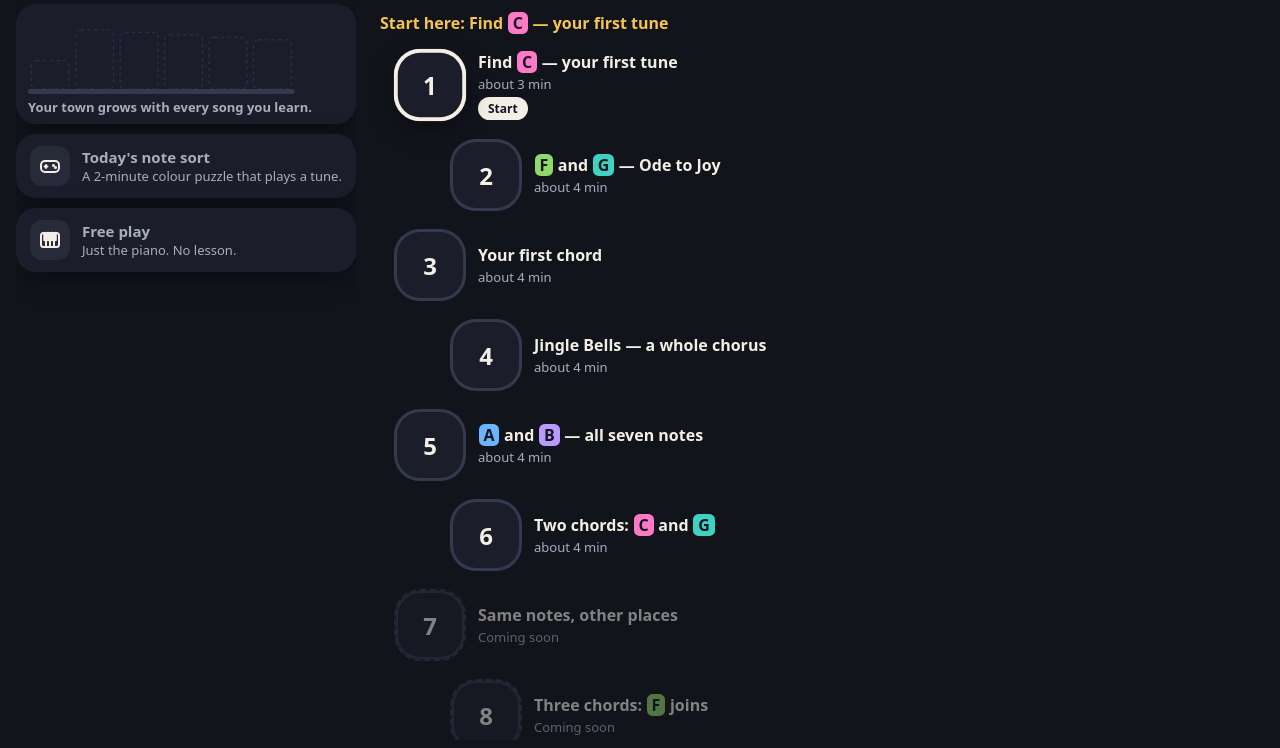
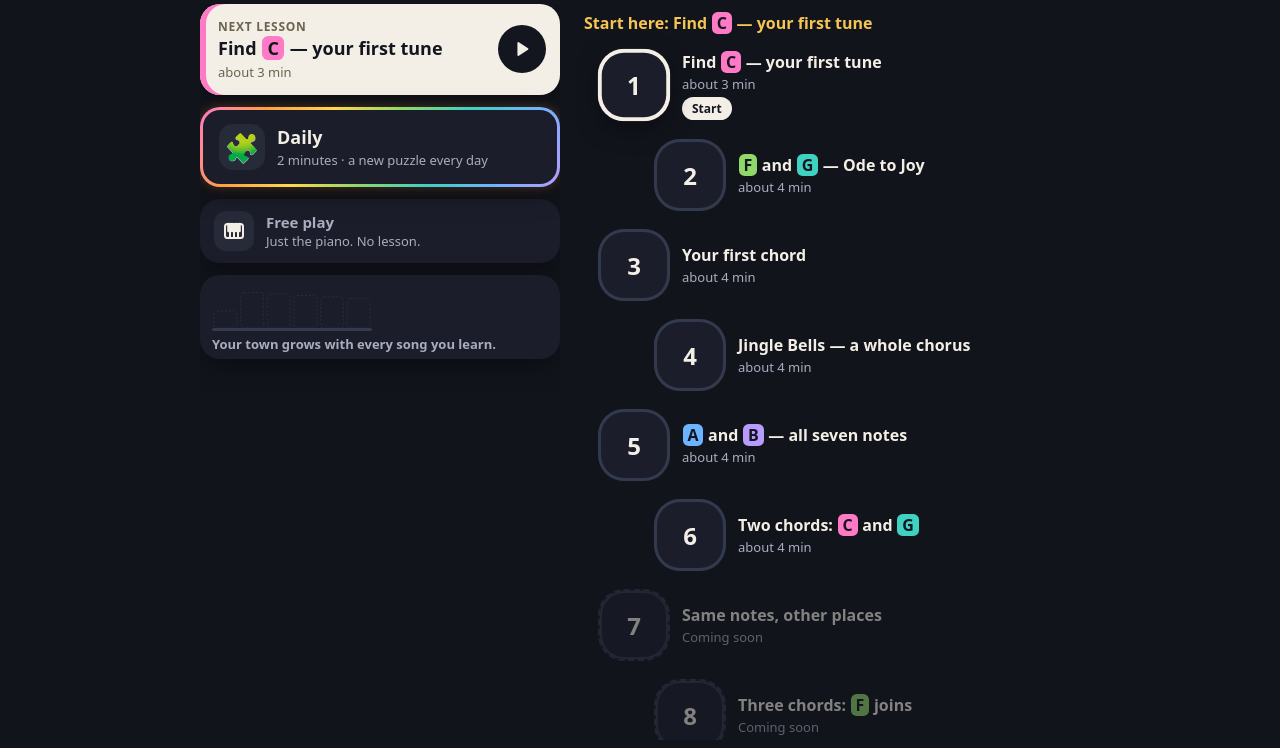
Before and after one commit to Marabooo/maraboo-piano, a website with bundled scripts: page index.html in a window 1280 px wide. Shown: the part 52-800 px from the top of the page. Built offline with nearby package versions, Linux system fonts and the light colour scheme; files whose address does not match are found by name.

Commit message:
v0.4.0: Round 1 changes - button order, no listen steps, shorter completion, Daily card + centred home, Jingle Bells fix, PC key highlight

```diff
--- a/css/app.css
+++ b/css/app.css
@@ -467,3 +467,32 @@ body.tm-bar-on #app { top: calc(44px + var(--safe-t)); }
 .lang-choice { min-height: 64px; border: 0; border-radius: 14px; background: var(--surface-2); color: var(--text); display: flex; align-items: center; gap: 10px; padding: 0 14px; cursor: pointer; font-size: 16px; font-family: inherit; }
 .lang-choice[aria-pressed="true"] { box-shadow: inset 0 0 0 2.5px var(--cream); }
 .flag-dot { width: 30px; height: 30px; border-radius: 50%; overflow: hidden; flex: none; box-shadow: 0 0 0 1.5px var(--line); }
+
+/* v2 (Round 1): in any side-by-side button row the go-on (primary) button sits on the RIGHT,
+   other options (hear first, again, start over, close…) on the left — same place every time. */
+.row > .btn.primary, .card-btns > .btn.primary, .tm-row > .tm-btn.primary, .tm-row > .tm-btn.go { order: 2; }
+
+/* v2 home (Round 1: "not tempted to click the daily", "eyes jump to the colours", "more centred") */
+.home-cols { width: 100%; max-width: 880px; margin: 0 auto; grid-template-columns: minmax(280px, 360px) 1fr; }
+.home-left { gap: 12px; }
+.hero { border: 0; cursor: pointer; text-align: left; display: flex; align-items: center; gap: 12px; padding: 14px 14px 14px 18px; border-radius: var(--radius);
+  background: var(--cream); color: var(--ink); box-shadow: var(--shadow), inset 6px 0 0 var(--lc); font-family: inherit; }
+.hero-txt { flex: 1; display: flex; flex-direction: column; gap: 3px; min-width: 0; }
+.hero .eyebrow { color: #6b6350; font-size: 12px; }
+.hero b { font-size: 18px; line-height: 1.2; }
+.hero .muted { color: #6b6350; font-size: 13px; }
+.hero-go { width: 48px; height: 48px; border-radius: 50%; background: var(--ink); color: var(--cream); display: grid; place-items: center; flex: none; }
+.hero-go svg { width: 22px; height: 22px; }
+.daily-card { position: relative; border: 0; cursor: pointer; text-align: left; display: flex; align-items: center; gap: 12px; padding: 14px 16px; border-radius: var(--radius);
+  color: var(--text); font-family: inherit; isolation: isolate;
+  background: linear-gradient(var(--surface), var(--surface)) padding-box,
+              linear-gradient(120deg, var(--n-C), var(--n-D), var(--n-E), var(--n-F), var(--n-G), var(--n-A), var(--n-B)) border-box;
+  border: 3px solid transparent; animation: daily-glow 2.4s ease-in-out infinite; }
+.daily-card b { display: block; font-size: 18px; }
+.daily-card span span { display: block; font-size: 13px; color: var(--muted); margin-top: 2px; }
+.daily-ic { font-size: 28px; width: 46px; height: 46px; border-radius: 14px; display: grid; place-items: center; background: var(--surface-2); flex: none; }
+@keyframes daily-glow { 0%, 100% { box-shadow: 0 0 10px rgba(255,159,69,.25), var(--shadow); } 50% { box-shadow: 0 0 22px rgba(255,122,198,.45), var(--shadow); } }
+.daily-card.solved { animation: none; background: var(--surface); border-color: var(--line); box-shadow: var(--shadow); }
+.town { padding: 8px 12px 6px; }
+.town-art svg { height: 48px; }
+@media (prefers-reduced-motion: reduce) { .daily-card { animation: none; } }
--- a/js/app/screens/home.js
+++ b/js/app/screens/home.js
@@ -4,6 +4,7 @@ import { t, tx, lang, setLang } from '../i18n.js';
 import { makeT } from '../../game/strings.js';
 import { store } from '../store.js';
 import { days } from '../days.js';
+import { loadDays } from '../../game/streak.js';
 import { LESSONS, COMING } from '../../lessons/index.js';
 import { NOTE_COLORS } from '../../engine/notes.js';
 import { openIntro } from './lessonIntro.js';
@@ -30,13 +31,20 @@ export function homeScreen(root, { query }, { go, takePassed }) {
     townSvg(songs.length, LESSONS.length),
     h('span.town-cap', songs.length ? (songs.length === 1 ? t('home.town_caption_one') : t('home.town_caption', { n: songs.length })) : t('home.town_empty')));
 
-  const cont = resumeLesson ? h('button.tile.continue', { type: 'button', on: { click: () => openResume(resumeLesson) } },
-    h('span.ic', { style: { background: 'var(--accent)', color: '#fff' }, html: ICONS.play }),
-    h('span', h('b', t('home.continue', { lesson: tx(resumeLesson.title), n: Math.min(resume.stepIndex + 1, resumeLesson.steps.length), total: resumeLesson.steps.length })))) : null;
+  // v2 (Round 1): one clear "what now" card + a colourful Daily card that glows until today's puzzle is solved.
+  const heroL = resumeLesson || nextL;
+  const hero = heroL ? h('button.hero', { type: 'button', style: { '--lc': NOTE_COLORS[heroL.colour] || 'var(--accent)' }, on: { click: () => (resumeLesson ? openResume(resumeLesson) : openIntro(heroL, { go })) } },
+    h('span.hero-txt',
+      h('span.eyebrow', resumeLesson ? t('home.continue_eyebrow') : t('home.next_eyebrow')),
+      h('b', tx(heroL.title)),
+      h('span.muted', resumeLesson ? t('home.step_of', { n: Math.min(resume.stepIndex + 1, heroL.steps.length), total: heroL.steps.length }) : t('stone.minutes', { n: heroL.minutes || 3 }))),
+    h('span.hero-go', { html: ICONS.play })) : h('p.muted', t('home.all_done'));
 
-  const daily = h('button.tile', { type: 'button', on: { click: () => { log.event('daily_open'); go('game'); } } },
-    h('span.ic', { style: { background: '#fff1d6', color: '#8a5a00' }, html: ICONS.game }),
-    h('span', h('b', t('home.daily_title')), h('span', t('home.daily_sub'))));
+  const today = days.get().today;
+  const solved = !!loadDays()?.days?.[today]?.puzzle;
+  const daily = h('button.daily-card' + (solved ? '.solved' : ''), { type: 'button', on: { click: () => { log.event('daily_open', { solved }); go('game'); } } },
+    h('span.daily-ic', '🧩'),
+    h('span', h('b', t('home.daily_title')), h('span', solved ? t('home.daily_done') : t('home.daily_sub'))));
   const freeTile = h('button.tile', { type: 'button', on: { click: () => go('free') } },
     h('span.ic', { style: { background: 'var(--accent-soft)', color: 'var(--accent)' }, html: ICONS.keys }),
     h('span', h('b', t('free.title')), h('span', t('free.sub'))));
@@ -66,7 +74,7 @@ export function homeScreen(root, { query }, { go, takePassed }) {
     path.append(h('div.stone-row' + (i % 2 ? '.zig' : ''), stone));
   });
 
-  const left = h('div.home-left', town, cont, daily, freeTile, tip);
+  const left = h('div.home-left', hero, daily, freeTile, town, tip);
   const el = h('div.screen.home', head, h('div.home-cols', left, path));
   root.append(el);
   if (nextEl) setTimeout(() => nextEl.scrollIntoView({ block: 'center', behavior: 'smooth' }), 300);
@@ -91,8 +99,8 @@ export function homeScreen(root, { query }, { go, takePassed }) {
       h('h2', t('resume.title')),
       h('p', t('resume.body', { recap: noDot(r.recap || tx(lesson.title)), next: noDot(nextStep ? tx(nextStep.bar || nextStep.card) : tx(lesson.title)) })),
       h('div.row', { style: { justifyContent: 'center' } },
-        h('button.btn.primary', { type: 'button', on: { click: () => { o.close(); go(`play/${lesson.id}`); } } }, t('resume.continue')),
-        h('button.btn', { type: 'button', on: { click: () => { o.close(); store.setResume(null); go(`play/${lesson.id}?resume=0`); } } }, t('resume.over'))),
+        h('button.btn', { type: 'button', on: { click: () => { o.close(); store.setResume(null); go(`play/${lesson.id}?resume=0`); } } }, t('resume.over')),
+        h('button.btn.primary', { type: 'button', on: { click: () => { o.close(); go(`play/${lesson.id}`); } } }, t('resume.continue'))),
     ]);
     o.el.addEventListener('click', (e) => { if (e.target === o.el) o.close(); });
   }
--- a/js/app/sheets.js
+++ b/js/app/sheets.js
@@ -9,8 +9,8 @@ export function soundHelp({ onClose } = {}) {
   log.event('sound_help_open');
   const res = h('p.muted', { style: { minHeight: '1.4em' } });
   const after = h('div.row', { style: { justifyContent: 'center', display: 'none' } },
+    h('button.btn', { type: 'button', on: { click: () => { log.event('sound_check', { result: 'nothing', mitigation: audio.silentMitigation, state: audio.state }); res.textContent = t('sound.still'); } } }, t('sound.still_btn')),
     h('button.btn', { type: 'button', on: { click: () => { store.set('soundConfirmed', true); log.event('sound_check', { result: 'works' }); o.close(); } } }, t('sound.works')),
-    h('button.btn', { type: 'button', on: { click: () => { log.event('sound_check', { result: 'nothing', mitigation: audio.silentMitigation, state: audio.state }); res.textContent = t('sound.still'); } } }, t('sound.still_btn')),
   );
   const o = overlay([
     h('h2', t('sound.title')),
--- a/js/app/strings.js
+++ b/js/app/strings.js
@@ -5,8 +5,13 @@
 export const STRINGS = {
   'home.start_first': ['Start here: {lesson}', 'Începe aici: {lesson}'],
   'home.continue': ['Continue: {lesson} · step {n} of {total}', 'Continuă: {lesson} · pasul {n} din {total}'],
-  'home.daily_title': ["Today's note sort", 'Sortarea notelor de azi'],
-  'home.daily_sub': ['A 2-minute colour puzzle that plays a tune.', 'Un puzzle de 2 minute care cântă o melodie.'],
+  'home.daily_title': ['Daily', 'Puzzle'],
+  'home.daily_sub': ['2 minutes · a new puzzle every day', '2 minute · unul nou în fiecare zi'],
+  'home.daily_done': ['Solved today ✓ · a new one tomorrow', 'Rezolvat azi ✓ · altul mâine'],
+  'home.next_eyebrow': ['Next lesson', 'Lecția următoare'],
+  'home.continue_eyebrow': ['Continue', 'Continuă'],
+  'home.step_of': ['Step {n} of {total}', 'Pasul {n} din {total}'],
+  'home.all_done': ['All ready lessons done — more coming soon.', 'Ai terminat lecțiile gata — vin altele în curând.'],
   'home.days_chip': ['{n} days played', '{n} zile jucate'],
   'section.notes': ['Notes & first tunes', 'Note și primele melodii'],
   'section.chords': ['Chords', 'Acorduri'],
--- a/js/lessons/L1.js
+++ b/js/lessons/L1.js
@@ -56,9 +56,9 @@ export default {
       notes: { tune: "frere", bars: [1, 2] }, pad: { tune: "frere", bars: [1, 2] } },
 
     { id: "L1S6", type: "recall", guidance: "recall", hideLabels: true,
-      card: { en: "Now from the names only. Key names are hidden — you know where they are.",
-              ro: "Acum doar după nume. Numele clapelor sunt ascunse — știi unde sunt." },
-      bar:  { en: "From the names: play the line.", ro: "După nume: cântă rândul." },
+      card: { en: "Now from the note names only. The names on the keys are hidden — you know where they are.",
+              ro: "Acum doar după numele notelor. Numele de pe clape sunt ascunse — știi unde sunt." },
+      bar:  { en: "From the note names: play the line.", ro: "După numele notelor: cântă rândul." },
       phrase: { en: "Frère Jacques from the note names", ro: "Frère Jacques după numele notelor" },
       notes: { tune: "frere", bars: [1, 2] } },   // shown as chips: C D E C · C D E C
   ],
--- a/js/lessons/index.js
+++ b/js/lessons/index.js
@@ -28,7 +28,9 @@ function prepare(lesson, number) {
     if (mel) { const end = Math.max(...mel.map((e) => e[2] + e[3])); notes = notes.filter((e) => e[2] < end); }
     return { ...s, notes };
   });
-  const steps = raw.map((s) => ({
+  // v2 (Round 1): "listen" steps removed — participants played over them or skipped them. Listening
+  // stays available as the "Hear it first" button on every play step. (Content kept in L*.js / design/02.)
+  const steps = raw.filter((s) => s.type !== 'listen').map((s) => ({
     ...s,
     notes: resolve(s.notes, TUNES),
     pad: resolve(s.pad, PADS),
--- a/js/lessons/shared.js
+++ b/js/lessons/shared.js
@@ -29,7 +29,7 @@ export const TUNES = {
     ["E4",64,8,1],["G4",67,9,1],["C4",60,10,1.5],["D4",62,11.5,0.5],  // 3  jin-gle all the
     ["E4",64,12,4],                                                    // 4  way
     ["F4",65,16,1],["F4",65,17,1],["F4",65,18,1.5],["F4",65,19.5,0.5],// 5  oh what fun it
-    ["F4",65,20,1],["E4",64,21,1],["E4",64,22,1],["E4",64,23,0.5],["E4",64,23.5,0.5], // 6 is to ride in a
+    ["F4",65,20,1],["E4",64,21,1],["E4",64,22,1],["E4",64,23,1],                 // 6 is to ride (Round 1: one E less)
     ["E4",64,24,1],["D4",62,25,1],["D4",62,26,1],["E4",64,27,1],      // 7  one horse o-pen
     ["D4",62,28,2],["G4",67,30,2],                                     // 8  sleigh, hey
     ["E4",64,32,1],["E4",64,33,1],["E4",64,34,2],                      // 9
@@ -37,7 +37,7 @@ export const TUNES = {
     ["E4",64,40,1],["G4",67,41,1],["C4",60,42,1.5],["D4",62,43.5,0.5],// 11
     ["E4",64,44,4],                                                    // 12
     ["F4",65,48,1],["F4",65,49,1],["F4",65,50,1.5],["F4",65,51.5,0.5],// 13
-    ["F4",65,52,1],["E4",64,53,1],["E4",64,54,1],["E4",64,55,0.5],["E4",64,55.5,0.5], // 14
+    ["F4",65,52,1],["E4",64,53,1],["E4",64,54,1],["E4",64,55,1],                 // 14 (Round 1: one E less)
     ["G4",67,56,1],["G4",67,57,1],["F4",65,58,1],["D4",62,59,1],      // 15 one horse o-pen
     ["C4",60,60,4],                                                    // 16 sleigh
   ],
--- a/js/main.js
+++ b/js/main.js
@@ -29,7 +29,7 @@ audio.on('unlocked', () => {});
 audio.setVolume(store.settings.volume);
 applyNoteColorVars();
 // Handy for the team and for the test-mode module (read-only use, please).
-window.klang = { audio, log, store, version: '0.3.5' };
+window.klang = { audio, log, store, version: '0.4.0' };
 startRouter(document.getElementById('app'));
 if (NS.mode) import('./testmode/testmode.js').then((m) => { window.klang.testmode = m.startTestMode(); });
 
--- a/js/testmode/testmode.js
+++ b/js/testmode/testmode.js
@@ -206,7 +206,7 @@ function sound() {
   const after = h('div');
   const playB = btn(T('sound_play'), () => { audio.unlock(); audio.playNote(60, 0.9); tries++; yesNo.style.display = ''; }, 'primary');
   const yesNo = h('div.tm-row', { style: { display: 'none' } },
-    btn(T('sound_yes'), () => finish('heard')),
+    btn(T('sound_yes'), () => finish('heard'), 'go'),
     btn(T('sound_no'), () => { after.innerHTML = ''; after.append(h('p', T('sound_after_no')), h('div.tm-row', btn(T('sound_retry'), () => { after.innerHTML = ''; playB.click(); }), btn(T('sound_without'), () => finish('continued_without')))); }));
   const finish = (r) => { S.sound = r === 'heard' ? (tries > 1 ? 'heard' : 'heard') : r === 'continued_without' ? 'continued without' : 'not heard'; ev('soundcheck', { result: r, tries, mitigation: audio.silentMitigation }); if (NS.mode === 'study') { setPhase('app'); go('home', { replace: true }); } else { S.taskIdx = 0; setPhase('intro'); } };
   fullScreen(h('p.tm-lead', T('sound_text')), playB, yesNo, after);
--- a/sw.js
+++ b/sw.js
@@ -1,7 +1,7 @@
 // Klang service worker: network-first for app files (testers always get the latest version when
 // online), cache fallback offline; cache-first for the immutable piano samples.
 // After adding files, add them to PRECACHE and bump VERSION.
-const VERSION = 'klang-v0.3.5';
+const VERSION = 'klang-v0.4.0';
 const PRECACHE = [
   './', './index.html', './manifest.webmanifest', './css/app.css', './css/keyboard.css',
   './js/main.js',
```
Also changed, not shown: js/app/screens/complete.js (+6 -7 lines), js/app/screens/practice.js (+6 -2 lines).
